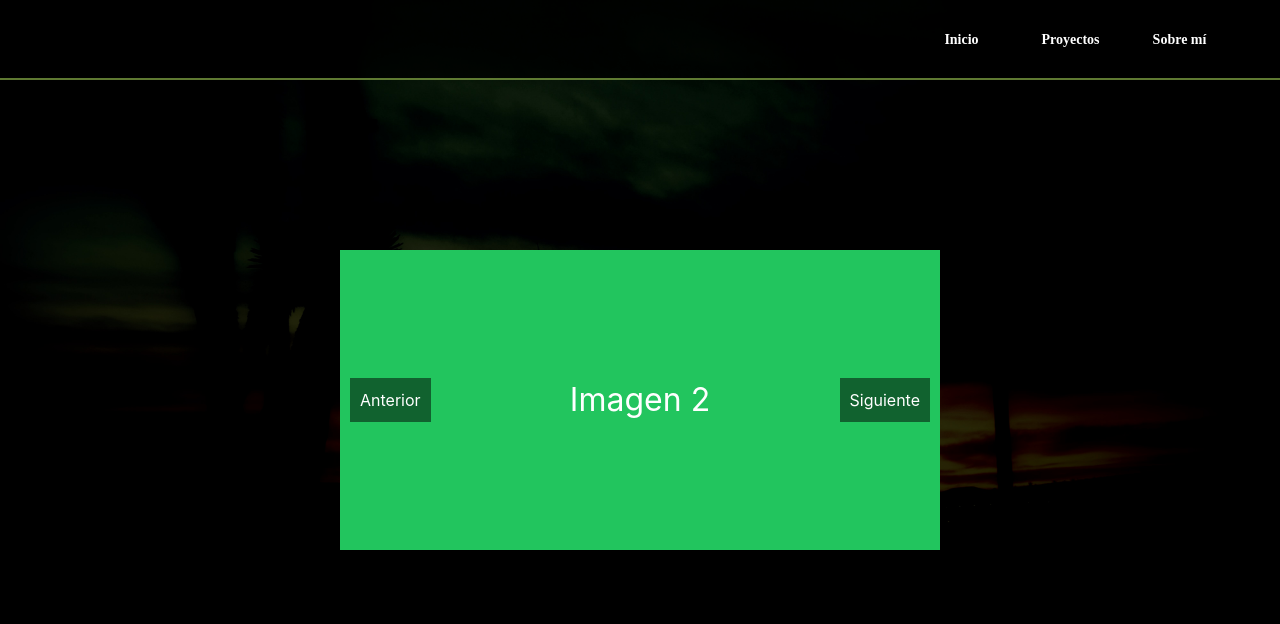
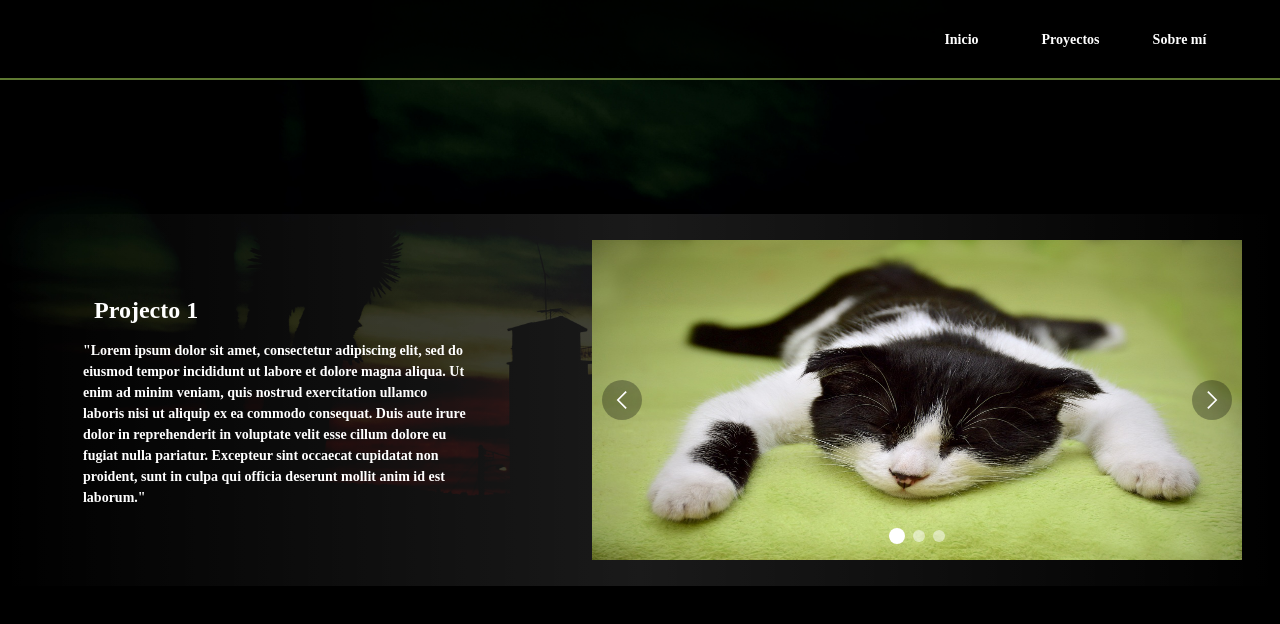
Before and after one commit to AlonsoLo-123/portafolio, a React (Create React App) app: page / in a window 1280 px wide. Shown: the top 624 px of the page. Built offline with nearby package versions, Linux system fonts and the light colour scheme; a web font is replaced by a local one.

Commit message:
Solucionado bugs de carousel, modificado texto de descripción

```diff
--- a/package.json
+++ b/package.json
@@ -10,6 +10,7 @@
     "gh-pages": "^6.1.1",
     "react": "^18.3.1",
     "react-dom": "^18.3.1",
+    "react-icons": "^5.3.0",
     "react-responsive-carousel": "^3.2.23",
     "react-scripts": "5.0.1",
     "web-vitals": "^2.1.0"
--- a/src/App.js
+++ b/src/App.js
@@ -16,7 +16,7 @@ function App() {
   return (
       <div className="flex flex-col relative min-h-screen bg-[url('./assets/images/jpeg/Entrada.jpeg')] bg-cover bg-center">
         <Header/>
-        <CarouselImg></CarouselImg>
+        <Project/>
       </div>
   );
 }
--- a/src/components/carousel/CarouselImg.css
+++ b/src/components/carousel/CarouselImg.css
@@ -1,44 +1,23 @@
-.carousel-container {
-    position: relative;
-    width: 100%;
-    max-width: 600px; /* Puedes ajustar el tamaño del carrusel */
-    overflow: hidden;
-    margin: auto;
-  }
-
-  .carousel-content {
-    display: flex;
-    transition: transform 0.5s ease-in-out; /* Transición suave para el deslizamiento */
-  }
-
-  .carousel-item {
-    min-width: 100%; /* Cada ítem ocupa el 100% del contenedor */
-    height: 300px; /* Altura fija o ajustable */
-    display: flex;
-    align-items: center;
-    justify-content: center;
-    font-size: 2rem;
-    color: white;
-  }
-
-  .active {
-    transform: translateX(100%); /* Muestra el ítem activo */
-  }
-
-  .inactive {
-    transform: translateX(-100%); /* Desplaza el ítem inactivo fuera de vista */
-    transition: none; /* Sin transición para los inactivos */
-  }
-
   .carousel-button {
     position: absolute;
     top: 50%;
     transform: translateY(-50%);
-    background-color: rgba(0, 0, 0, 0.5);
+    background-color: rgb(0, 0, 0, 0.30);
+    border-radius: 50%;
     color: white;
     border: none;
     padding: 10px;
-    cursor: pointer;
+  }
+
+  .carousel-button:hover {
+    position: absolute;
+    top: 50%;
+    transform: translateY(-50%);
+    background-color: rgb(0, 0, 0, 1);
+    border-radius: 50%;
+    color: #8EB54B;
+    border: none;
+    padding: 10px;
   }
 
   .carousel-button.prev {
--- a/src/components/carousel/CarouselImg.js
+++ b/src/components/carousel/CarouselImg.js
@@ -1,17 +1,18 @@
-import React, { Component, useState } from 'react';
-import { Carousel } from 'react-responsive-carousel';
-import DefCat1 from '../../assets/images/jpg/cat-2605502_1280.jpg';
-import DefCat2 from '../../assets/images/jpg/cat-323262_1280.jpg';
-import DefCat3 from '../../assets/images/jpg/kitten-4611189_1280.jpg';
+import React, { Component, useState } from "react";
+import DefCat1 from "../../assets/images/jpg/cat-2605502_1280.jpg";
+import DefCat2 from "../../assets/images/jpg/cat-323262_1280.jpg";
+import DefCat3 from "../../assets/images/jpg/kitten-4611189_1280.jpg";
 import "./CarouselImg.css";
+import { GrPrevious } from "react-icons/gr";
+import { GrNext } from "react-icons/gr";
 
 const CarouselImg = () => {
   const [currentIndex, setCurrentIndex] = useState(0);
 
   const items = [
-        { id: 1, content: "Imagen 1", bgColor: "bg-blue-500" },
-        { id: 2, content: "Imagen 2", bgColor: "bg-green-500" },
-        { id: 3, content: "Imagen 3", bgColor: "bg-red-500" },
+    { id: 1, content: "Imagen 1", image: DefCat1 },
+    { id: 2, content: "Imagen 2", image: DefCat2 },
+    { id: 3, content: "Imagen 3", image: DefCat3 },
   ];
 
   // Función para manejar el cambio a la siguiente imagen
@@ -21,37 +22,41 @@ const CarouselImg = () => {
 
   // Función para manejar el cambio a la imagen anterior
   const handlePrev = () => {
-    setCurrentIndex((prevIndex) => prevIndex === 0 ? items.length - 1 : prevIndex - 1);
+    setCurrentIndex((prevIndex) =>
+      prevIndex === 0 ? items.length - 1 : prevIndex - 1
+    );
   };
 
-    return(
-        <div className="carousel-container">
-      <div className="carousel-content">
-        {items.map((item, index) => (
-          <div key={item.id} className={`carousel-item ${index === currentIndex ? "active" : "inactive"} ${item.bgColor}`}>
-            {item.content}
-            {console.log(currentIndex)}
+  return (
+    <div className="flex max-w-[650px] max-h-[320px] relative mx-auto lg:mx-[3%] my-[3%] lg:my-[2%] justify-items-center">
+      <div className="flex overflow-hidden">
+        <div
+          className="flex transition-transform duration-500"
+          style={{ transform: `translateX(-${currentIndex * 100}%)` }}
+        >
+          {items.map((item) => (
+            <div key={item.id} className="min-w-full min-h-full">
+              <img src={item.image} className="h-full w-full"></img>
             </div>
           ))}
         </div>
-
+      </div>
       {/* Botones de control */}
       <button className="carousel-button prev" onClick={handlePrev}>
-        Anterior
+        <GrPrevious className="flex w-5 h-5" />
       </button>
       <button className="carousel-button next" onClick={handleNext}>
-        Siguiente
+        <GrNext className="flex w-5 h-5" />
       </button>
+      <div className="absolute bottom-4 right-0 left-0">
+        <div className="flex items-center justify-center gap-2">
+          {items.map((_, i) => (
+            <div className={`transition-all w-3 h-3 bg-white rounded-full ${currentIndex === i ? "p-2" : "bg-opacity-50"}`}/>
+          ))}
+        </div>
+      </div>
     </div>
   );
 };
 
 export default CarouselImg;
-
-// Don't forget to include the css in your page
-
-// Using webpack or parcel with a style loader
-// import styles from 'react-responsive-carousel/lib/styles/carousel.min.css';
-
-// Using html tag:
-// <link rel="stylesheet" href="<NODE_MODULES_FOLDER>/react-responsive-carousel/lib/styles/carousel.min.css"/>
--- a/src/screens/project/Project.css
+++ b/src/screens/project/Project.css
@@ -5,8 +5,8 @@
     font-weight: bold;
     font-family: Inria Serif;
     text-align: left;
-    padding-left: 11%;
-    padding-bottom: 2%;
+    margin-inline: 15%;
+    padding: 2%;
     text-decoration: double;
 }
 
@@ -17,7 +17,7 @@
     font-weight: bold;
     font-family: Inria Serif;
     text-align: left;
-    padding-inline: 11%;
+    margin-inline: 15%;
     padding-bottom: 2%;
     text-decoration: double;
 }
--- a/src/screens/project/Project.js
+++ b/src/screens/project/Project.js
@@ -6,15 +6,14 @@ import CarouselImg from '../../components/carousel/CarouselImg';
 const Project = () => {
 
   return (
-    <div className="flex min-h-screen flex-row z-10">
-        <div className="flex justify-center items-start h-screen flex-col border-2 border-white">
-                <p className="ProjectTextStyleMain">Projecto 1</p>
-                <p className="ProjectTextStyleSub">"Lorem ipsum dolor sit amet, consectetur adipiscing elit, sed do eiusmod tempor incididunt ut labore et dolore magna aliqua. Ut enim ad minim veniam, quis nostrud exercitation ullamco laboris nisi ut aliquip ex ea commodo consequat. Duis aute irure dolor in reprehenderit in voluptate velit esse cillum dolore eu fugiat nulla pariatur. Excepteur sint occaecat cupidatat non proident, sunt in culpa qui officia deserunt mollit anim id est laborum."</p>
+    <div className="flex min-h-screen z-10">
+      <div className="flex flex-col lg:flex-row bg-gradient-to-r from-transparent via-[#FFFFFF]/10 to-transparent h-full w-full my-auto">
+        <div className="flex justify-center flex-col w-full">
+                  <p className="ProjectTextStyleMain">Projecto 1</p>
+                  <p className="ProjectTextStyleSub">"Lorem ipsum dolor sit amet, consectetur adipiscing elit, sed do eiusmod tempor incididunt ut labore et dolore magna aliqua. Ut enim ad minim veniam, quis nostrud exercitation ullamco laboris nisi ut aliquip ex ea commodo consequat. Duis aute irure dolor in reprehenderit in voluptate velit esse cillum dolore eu fugiat nulla pariatur. Excepteur sint occaecat cupidatat non proident, sunt in culpa qui officia deserunt mollit anim id est laborum."</p>
         </div>
-        <div className="border-2 border-white">
-
+          <CarouselImg></CarouselImg>
         </div>
-        <CarouselImg></CarouselImg>
     </div>
   );
 };
```
Also changed, not shown: 2 other files (tests, documents, lock files or other folders). Lines whose indentation alone changed are shown as unchanged.
